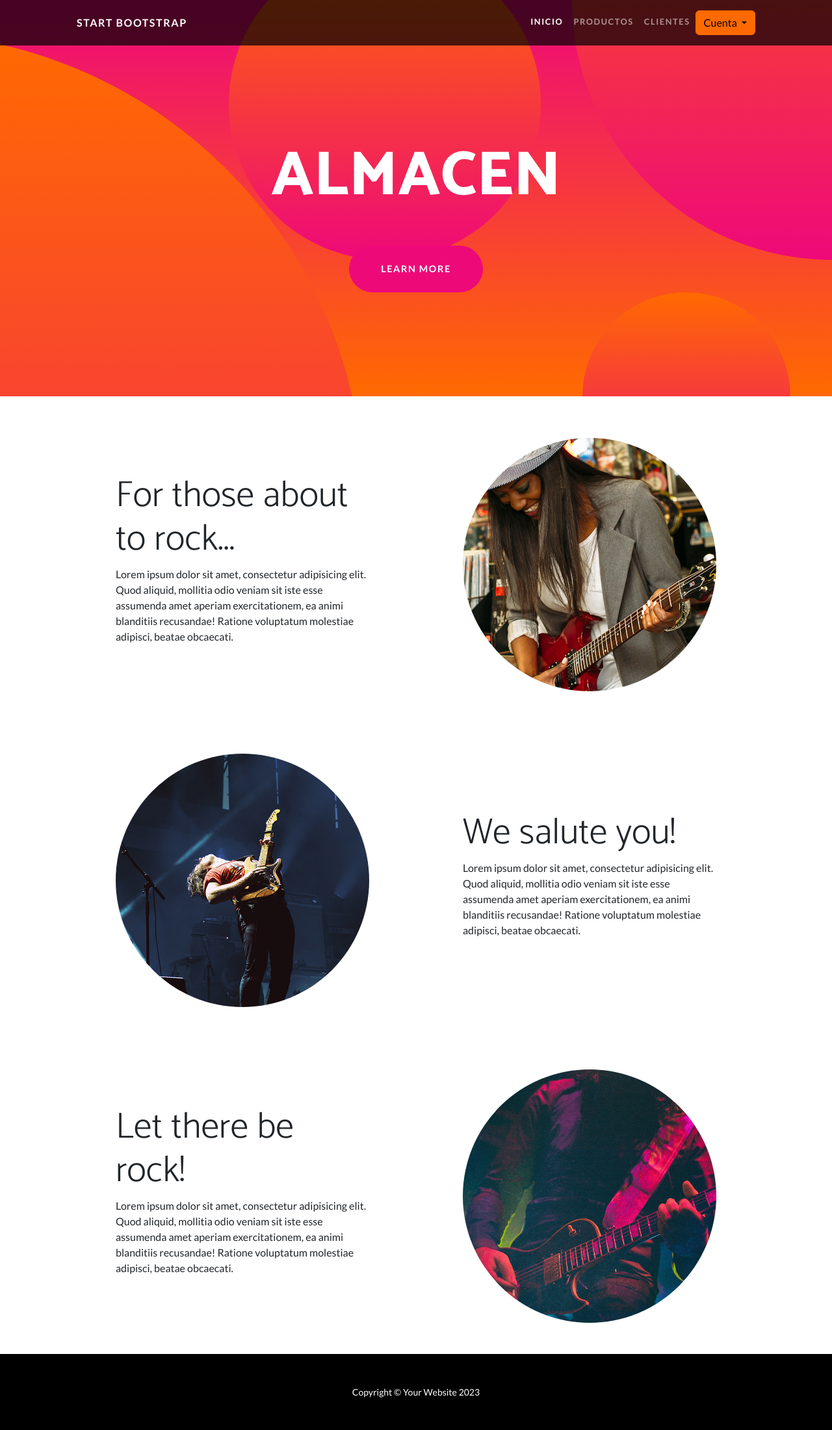
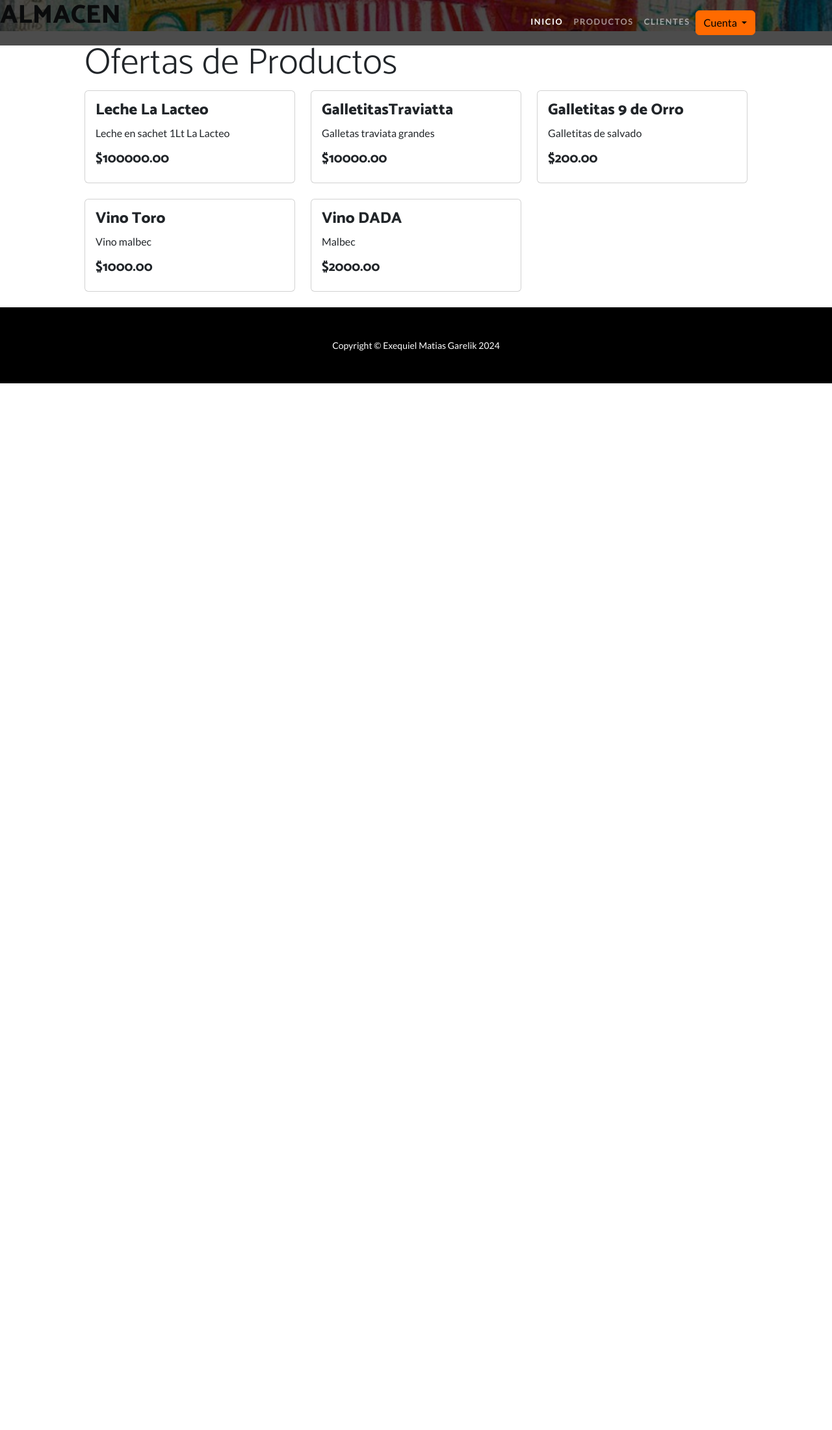
Before and after one commit to matigarelik/Almacen, a Django app: page / in a window 1280 px wide. Shown: the whole page at 65% size. After the commit the page ends 590 px from the top, so only its background shows below. Run offline with Django 4.2, Linux system fonts and the light colour scheme; data comes from the database, SQL or seed files in the repository; both versions use the stored data as it was after the commit; some libraries are stand-ins or nearby versions.

Commit message:
antes de cambiar el template

```diff
--- a/AppAlmacen/templates/AppAlmacen/index.html
+++ b/AppAlmacen/templates/AppAlmacen/index.html
@@ -5,52 +5,23 @@
 
 {% block contenidoquecambia %}
     <!-- Content section 1-->
-    <section id="scroll">
+    <section id="productos">
         <div class="container px-5">
-            <div class="row gx-5 align-items-center">
-                <div class="col-lg-6 order-lg-2">
-                    <div class="p-5"><img class="img-fluid rounded-circle" src="{% static 'AppAlmacen/assets/img/01.jpg' %}" alt="..." /></div>
-                </div>
-                <div class="col-lg-6 order-lg-1">
-                    <div class="p-5">
-                        <h2 class="display-4">For those about to rock...</h2>
-                        <p>Lorem ipsum dolor sit amet, consectetur adipisicing elit. Quod aliquid, mollitia odio veniam sit iste esse assumenda amet aperiam exercitationem, ea animi blanditiis recusandae! Ratione voluptatum molestiae adipisci, beatae obcaecati.</p>
+            <h2 class="display-4">Ofertas de Productos</h2>
+            <div class="row">
+                {% for producto in productos %}
+                    <div class="col-lg-4 col-md-6 mb-4">
+                        <div class="card h-100">
+                                <div class="card-body">
+                                <h4 class="card-title">{{ producto.nombre }}</h4>
+                                <p class="card-text">{{ producto.descripcion }}</p>
+                                <h5 class="card-price">${{ producto.precio }}</h5>
+                                </div>
+                        </div>
                     </div>
-                </div>
-            </div>
-        </div>
-    </section>
-    <!-- Content section 2-->
-    <section>
-        <div class="container px-5">
-            <div class="row gx-5 align-items-center">
-                <div class="col-lg-6">
-                    <div class="p-5"><img class="img-fluid rounded-circle" src="{% static 'AppAlmacen/assets/img/02.jpg' %}" alt="..." /></div>
-                </div>
-                <div class="col-lg-6">
-                    <div class="p-5">
-                        <h2 class="display-4">We salute you!</h2>
-                        <p>Lorem ipsum dolor sit amet, consectetur adipisicing elit. Quod aliquid, mollitia odio veniam sit iste esse assumenda amet aperiam exercitationem, ea animi blanditiis recusandae! Ratione voluptatum molestiae adipisci, beatae obcaecati.</p>
-                    </div>
-                </div>
-            </div>
-        </div>
-    </section>
-    <!-- Content section 3-->
-    <section>
-        <div class="container px-5">
-            <div class="row gx-5 align-items-center">
-                <div class="col-lg-6 order-lg-2">
-                    <div class="p-5"><img class="img-fluid rounded-circle" src="{% static 'AppAlmacen/assets/img/03.jpg' %}" alt="..." /></div>
-                </div>
-                <div class="col-lg-6 order-lg-1">
-                    <div class="p-5">
-                        <h2 class="display-4">Let there be rock!</h2>
-                        <p>Lorem ipsum dolor sit amet, consectetur adipisicing elit. Quod aliquid, mollitia odio veniam sit iste esse assumenda amet aperiam exercitationem, ea animi blanditiis recusandae! Ratione voluptatum molestiae adipisci, beatae obcaecati.</p>
-                    </div>
-                </div>
+                {% endfor %}
             </div>
         </div>
     </section>
 
-    {% endblock contenidoquecambia %}
+{% endblock contenidoquecambia %}
--- a/AppAlmacen/templates/AppAlmacen/padre.html
+++ b/AppAlmacen/templates/AppAlmacen/padre.html
@@ -22,7 +22,6 @@
         <!-- Navigation-->
         <nav class="navbar navbar-expand-lg navbar-dark navbar-custom fixed-top">
             <div class="container px-5">
-                <a class="navbar-brand" href="#page-top">Start Bootstrap</a>
                 <button class="navbar-toggler" type="button" data-bs-toggle="collapse" data-bs-target="#navbarResponsive" aria-controls="navbarResponsive" aria-expanded="false" aria-label="Toggle navigation"><span class="navbar-toggler-icon"></span></button>
                 <div class="collapse navbar-collapse" id="navbarResponsive">
                     <ul class="navbar-nav ms-auto">
@@ -33,7 +32,7 @@
                         {% if request.user.is_authenticated %}
                             {% if user_avatar %}
                                 <img src="{{user_avatar}}" alt="" style="height: 40px;width: 40px;">
-                            {% endif %}
+                        {% endif %}
                             <div class="dropdown">
                                 <button class="btn btn-secondary dropdown-toggle" type="button" id="dropdownMenuButton1" data-bs-toggle="dropdown" aria-expanded="false">
                                     {{ request.user.username }}
@@ -61,17 +60,10 @@
             </div>
         </nav>
         <!-- Header-->
-            <header class="masthead text-center text-white">
-                <div class="masthead-content">
-                    <div class="container px-5">
+            <header style="background-image: url({% static 'AppAlmacen/assets/img/almacen.jpg' %}); background-size: cover; background-position: center;">
                         <h1 class="masthead-heading mb-0">ALMACEN</h1>
-                            <a class="btn btn-primary btn-xl rounded-pill mt-5" href="#scroll">Learn More</a>
                     </div>
                 </div>
-                <div class="bg-circle-1 bg-circle"></div>
-                <div class="bg-circle-2 bg-circle"></div>
-                <div class="bg-circle-3 bg-circle"></div>
-                <div class="bg-circle-4 bg-circle"></div>
             </header>
 
             <p>{{ mensaje }}</p>
@@ -82,7 +74,7 @@
 
         <!-- Footer-->
             <footer class="py-5 bg-black">
-                <div class="container px-5"><p class="m-0 text-center text-white small">Copyright &copy; Your Website 2023</p></div>
+                <div class="container px-5"><p class="m-0 text-center text-white small">Copyright &copy; Exequiel Matias Garelik 2024</p></div>
             </footer>
             <!-- Bootstrap core JS-->
             <script src="https://cdn.jsdelivr.net/npm/bootstrap@5.2.3/dist/js/bootstrap.bundle.min.js"></script>
--- a/AppAlmacen/templates/AppAlmacen/productos.html
+++ b/AppAlmacen/templates/AppAlmacen/productos.html
@@ -3,7 +3,7 @@
 
 {% block titulo %}Productos{% endblock titulo %}
 {% block header %}PRODUCTOS{% endblock header %}
-{% block contenidoquecambia %}{% endblock contenidoquecambia %}
+{% block contenidoquecambia %}
 
 {% block formulario %}
 <h2>Ingresar Productos</h2>
@@ -15,3 +15,5 @@
         <input type="submit" value="Enviar">
     </form>
 {% endblock formulario %}
+
+{% endblock contenidoquecambia %}
--- a/AppAlmacen/views.py
+++ b/AppAlmacen/views.py
@@ -12,11 +12,12 @@ from django.contrib.auth.mixins import LoginRequiredMixin
 
 
 def home(request):
-    return render(request, "AppAlmacen/index.html")
+    productos = Producto.objects.all()
+    return render(request, "AppAlmacen/index.html", {"productos": productos})
 
 @login_required
 def about(request):
-    return render(request, "AppCoder/about.html")
+    return render(request, "AppAlmacen/about.html")
 
 # BUSCAR CLIENTES
 def ClienteBuscar(request):
--- a/users/templates/users/logout.html
+++ b/users/templates/users/logout.html
@@ -6,5 +6,5 @@
 {% block title %} Login {% endblock title %}
 
 {% block contenidoquecambia %}
-<p>TE HAS DESLOGUEADO</p>
+    <p>TE HAS DESLOGUEADO</p>
 {% endblock contenidoquecambia %}
--- a/users/urls.py
+++ b/users/urls.py
@@ -7,7 +7,9 @@ from django.contrib.auth import views as auth_views
 urlpatterns = [
     path('login/', views.login_request, name="login"),
     path('register/', views.register, name="register"),
-    #path('logout/', LogoutView.as_view(template_name='users/logout.html'), name="logout"),
-    path('logout/', auth_views.LogoutView.as_view(), name='logout'),
+    path('logout/', LogoutView.as_view(template_name='AppAlmacen/index.html'), name="logout"),
+    #path('logout/', auth_views.LogoutView.as_view(), name="logout"),
+    #path('logout/', auth_views.LogoutView.as_view(next_page='logout.html'), name="logout"),
+    #path('logout/', LogoutView.as_view(template_name='AppAlmacen/index.html'), name="logout"),
     path('edit/', views.edit, name="edit")
     ]
```
Also changed, not shown: users/views.py (+0 -14 lines), AppAlmacen/static/AppAlmacen/assets/img/almacen.jpg (added), db.sqlite3.
